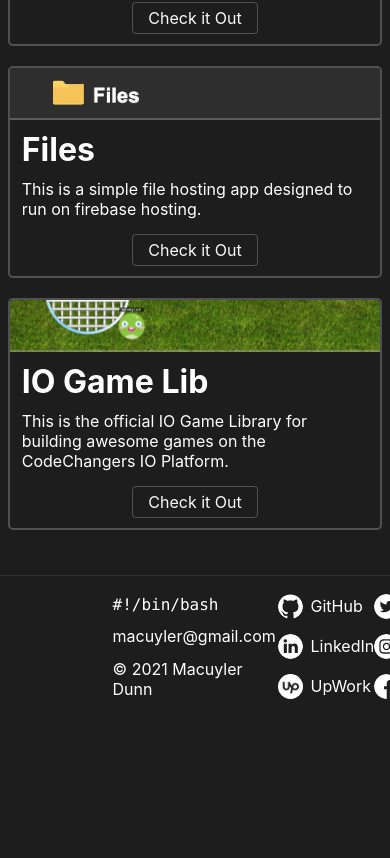
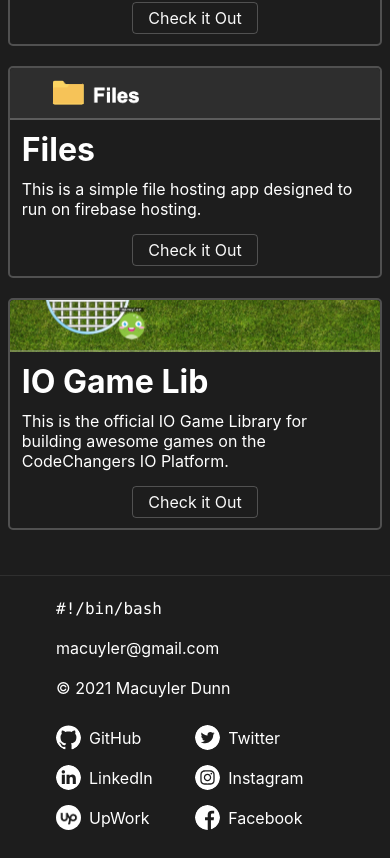
Before and after one commit to macuyler/site, a React (Create React App) app: page / in a window 390 px wide. Shown: the part 628-1486 px from the top of the page. Before the commit the page ends 1343 px from the top, so only its background shows below. Built offline with nearby package versions, Linux system fonts and the light colour scheme; a web font is replaced by a local one.

Commit message:
Add mobile footer

```diff
--- a/src/components/Footer.js
+++ b/src/components/Footer.js
@@ -1,4 +1,5 @@
 import { createUseStyles } from 'react-jss'
+import { bp } from '../utils/helpers.js'
 import fb from '../assets/icons/facebook.svg'
 import gh from '../assets/icons/github.svg'
 import ig from '../assets/icons/instagram.svg'
@@ -33,15 +34,19 @@ function Footer() {
 	return (
 		<footer className={classes.footer}>
 			<div className={classes.container}>
+			<div className={classes.links}>
 				<Line text="#!/bin/bash" code href="https://github.com/macuyler/my-config" />
 				<Line text="macuyler@gmail.com" />
 				<Line text="© 2021 Macuyler Dunn" />
+			</div>
+			<div className={classes.links}>
 				<Line text="GitHub" href="https://github.com/macuyler" img={gh} />
 				<Line text="LinkedIn" href="https://www.linkedin.com/in/macuyler" img={li} />
 				<Line text="UpWork" href="https://www.upwork.com/freelancers/~01c3592ca6bd1406ae" img={uw} />
 				<Line text="Twitter" href="https://twitter.com/macuyler" img={tw} />
 				<Line text="Instagram" href="https://www.instagram.com/macuyler" img={ig} />
 				<Line text="Facebook" href="https://www.facebook.com/macuyler" img={fb} />
+			</div>
 			</div>
 		</footer>
 	)
@@ -58,12 +63,28 @@ const useStyles = createUseStyles({
 		color: '#fff',
 		display: 'flex',
 		justifyContent: 'center',
+		[bp(550)]: { height: 'auto' },
+		[bp(380)]: { padding: '12px 0 10px' },
 	},
 	container: {
 		width: '50%',
 		height: '100%',
+		flexDirection: 'row',
+		justifyContent: 'space-between',
+		[bp(1300)]: {
+			width: '100%',
+			maxWidth: '800px',
+			padding: '0 20px',
+		},
+		[bp(550)]: { flexDirection: 'column' },
+	},
+	links: {
+		flexGrow: 1,
+		width: '100%',
+		height: 120,
+		marginBottom: 10,
 		alignItems: 'flex-start',
-		justifyContent: 'space-between',
+		justifyContent: 'space-around',
 		flexWrap: 'wrap',
 		'& img': {
 			width: 25,
@@ -71,7 +92,8 @@ const useStyles = createUseStyles({
 			borderRadius: '100%',
 		},
 		'& p': {
-			margin: '6px 0',
+			margin: '6px',
+			marginRight: '12px',
 			display: 'flex',
 			alignItems: 'center',
 		},
@@ -82,6 +104,7 @@ const useStyles = createUseStyles({
 		'& a:hover': {
 			textDecoration: 'underline',
 		},
+		[bp(380)]: { height: 'auto' },
 	},
 })
 
```
